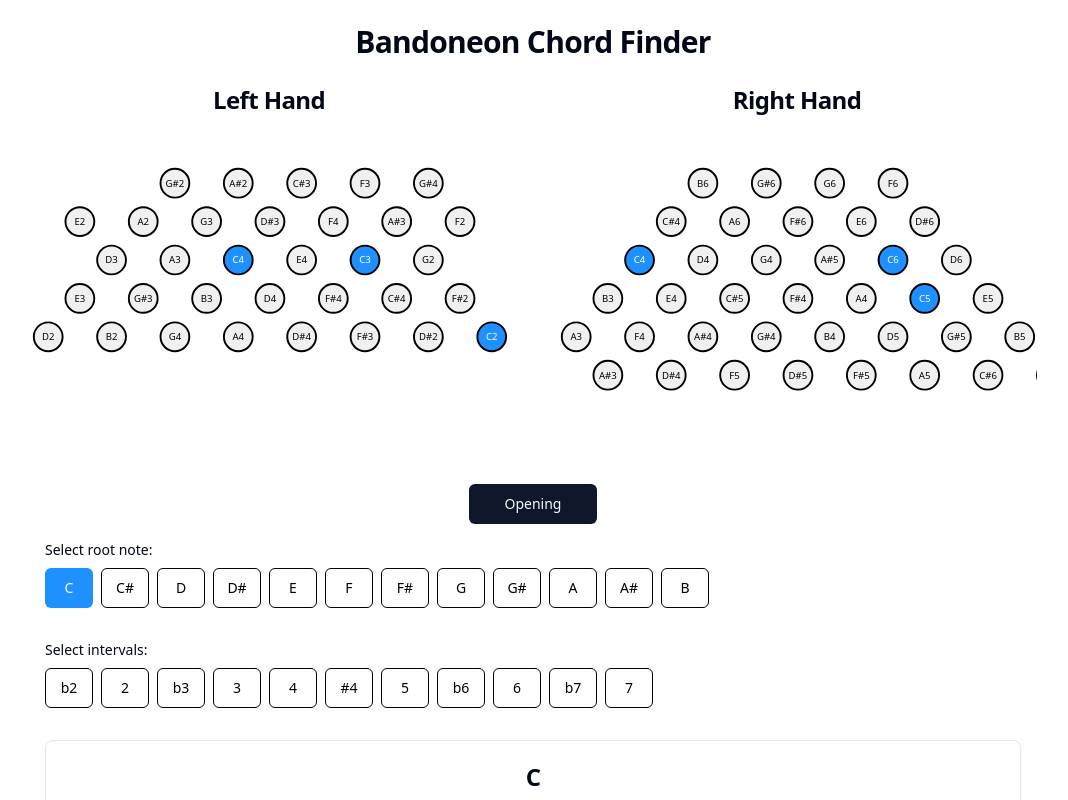
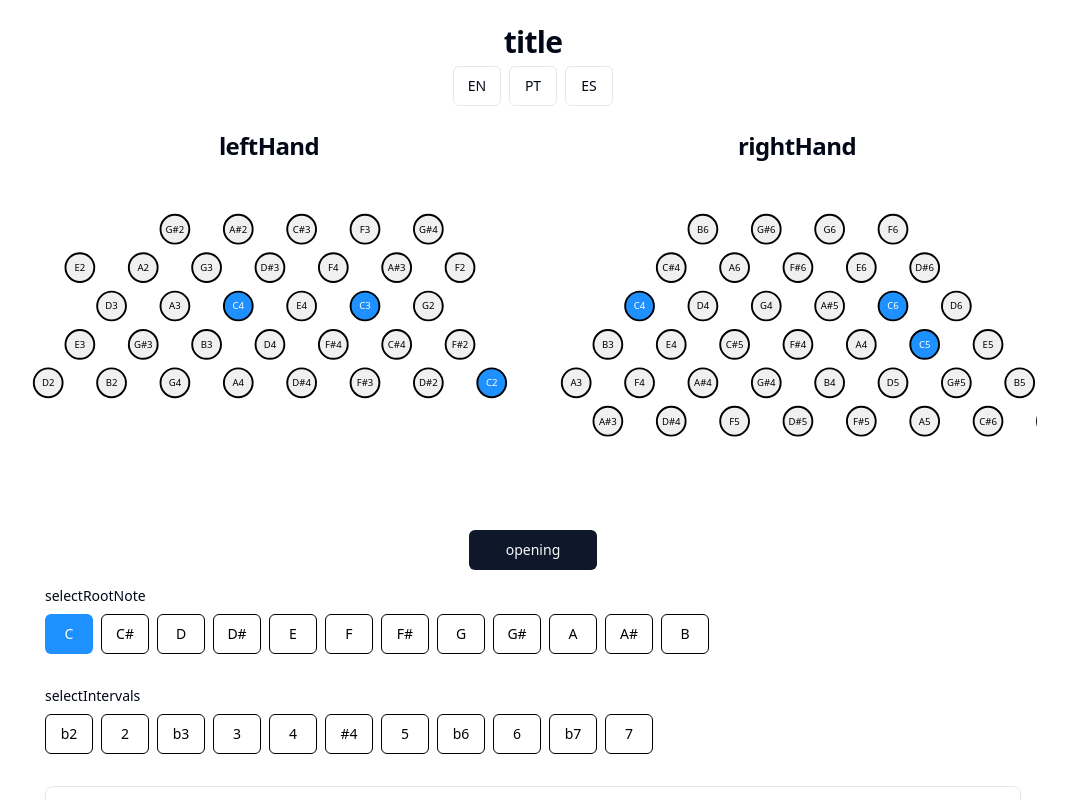
Before and after one commit to JoaoCarabetta/harmonix, a React (Vite) app: page / in a window 1280 px wide. Shown: the top 800 px of the page, without its empty margins (107-1175 px from the left). Built offline with nearby package versions, Linux system fonts and the light colour scheme; no server answers.

Commit message:
implement languages

```diff
--- a/package.json
+++ b/package.json
@@ -15,9 +15,13 @@
     "@radix-ui/react-switch": "^1.1.0",
     "class-variance-authority": "^0.7.0",
     "clsx": "^2.1.1",
+    "i18next": "^23.14.0",
+    "i18next-browser-languagedetector": "^8.0.0",
+    "i18next-http-backend": "^2.6.1",
     "lucide-react": "^0.436.0",
     "react": "^18.3.1",
     "react-dom": "^18.3.1",
+    "react-i18next": "^15.0.1",
     "tailwind-merge": "^2.5.2",
     "tailwindcss-animate": "^1.0.7"
   },
--- /dev/null
+++ b/public/locales/en/translation.json
@@ -0,0 +1,10 @@
+{
+    "title": "Bandoneon Chord Finder",
+    "selectRootNote": "Select root note:",
+    "selectIntervals": "Select intervals:",
+    "leftHand": "Left Hand",
+    "rightHand": "Right Hand",
+    "opening": "Opening",
+    "closing": "Closing",
+    "footer": "Created with ♥ by João Carabetta | \"Music is the universal language of mankind\" - Henry Wadsworth Longfellow"
+  }
--- a/src/App.tsx
+++ b/src/App.tsx
@@ -1,6 +1,7 @@
 'use client'
 
-import React from 'react'
+import React, { useEffect, useState } from 'react'
+import { useTranslation } from 'react-i18next';
 import { Card, CardContent, CardHeader, CardTitle } from "./components/ui/card"
 import { Button } from "./components/ui/button"
 import { ChordDisplay } from './components/ChordDisplay'
@@ -10,6 +11,8 @@ import { bandoneonNotes, noteNames, intervalColors } from './constants'
 import { Note, Interval } from './types'
 
 export default function App() {
+  const { t, i18n } = useTranslation();
+  const [currentLanguage, setCurrentLanguage] = useState(i18n.language);
   const {
     selectedNote,
     setSelectedNote,
@@ -30,22 +33,48 @@ export default function App() {
     'b2', '2', 'b3', '3', '4', '#4', '5', 'b6', '6', 'b7', '7'
   ]
 
+  const changeLanguage = (lng: string) => {
+    console.log('Changing language to:', lng);
+    i18n.changeLanguage(lng).then(() => {
+      console.log('Language changed successfully to:', i18n.language);
+      setCurrentLanguage(lng); // This will force a re-render
+    }).catch((error) => {
+      console.error('Error changing language:', error);
+    });
+  };
+
+  useEffect(() => {
+    console.log('Current language:', currentLanguage);
+  }, [currentLanguage]);
+
   return (
     <Card className="w-full max-w-5xl mx-auto border-none shadow-none">
       <CardHeader>
-        <CardTitle className="text-center text-3xl font-bold">Bandoneon Chord Finder</CardTitle>
+        <CardTitle className="text-center text-3xl font-bold">{t('title')}</CardTitle>
+        <div className="flex justify-center space-x-2 mt-4">
+          {['en', 'pt', 'es'].map((lang) => (
+            <Button
+              key={lang}
+              variant={currentLanguage === lang ? "default" : "outline"}
+              onClick={() => changeLanguage(lang)}
+              className="w-12"
+            >
+              {lang.toUpperCase()}
+            </Button>
+          ))}
+        </div>
       </CardHeader>
       {/* Bandoneon Hands */}
       <div className="grid grid-cols-1 md:grid-cols-2 gap-8 h-[400px]">
         <BandoneonHand
-          title="Left Hand"
+          title={t('leftHand')}
           notes={leftHandNotes}
           activeNotes={leftHandChordNotes}
           isRightHand={false}
           noteToIntervalMap={noteToIntervalMap}
         />
         <BandoneonHand
-          title="Right Hand"
+          title={t('rightHand')}
           notes={rightHandNotes}
           activeNotes={rightHandChordNotes}
           isRightHand={true}
@@ -60,14 +89,14 @@ export default function App() {
           onClick={() => setIsOpening(!isOpening)}
           className="w-32"
         >
-          {isOpening ? "Opening" : "Closing"}
+          {isOpening ? t('opening') : t('closing')}
         </Button>
       </div>
 
       <CardContent className="space-y-8">
         {/* Root Note Selection */}
         <div className="space-y-2">
-          <div className="text-sm font-medium mb-2">Select root note:</div>
+          <div className="text-sm font-medium mb-2">{t('selectRootNote')}</div>
           <div className="flex flex-wrap gap-2">
             {Object.values(Note).filter(note => typeof note === 'number').map((note) => (
               <Button
@@ -89,7 +118,7 @@ export default function App() {
 
         {/* Interval Selection */}
         <div className="space-y-2">
-          <div className="text-sm font-medium mb-2">Select intervals:</div>
+          <div className="text-sm font-medium mb-2">{t('selectIntervals')}</div>
           <div className="flex flex-wrap gap-2">
             {intervals.map((interval) => (
               <Button
@@ -116,7 +145,7 @@ export default function App() {
 
         {/* Footer */}
         <div className="text-center text-sm text-gray-500 mt-8 flex items-center justify-center space-x-2">
-          <span>Created with ♥ by João Carabetta | "Music is the universal language of mankind" - Henry Wadsworth Longfellow | </span>
+          <span>{t('footer')}</span>
           <a href="https://github.com/JoaoCarabetta/bandoneon-chord" target="_blank" rel="noopener noreferrer">
             {/* Add GitHub logo here if needed */}
           </a>
--- /dev/null
+++ b/src/i18n.ts
@@ -0,0 +1,24 @@
+import i18n from 'i18next';
+import { initReactI18next } from 'react-i18next';
+import LanguageDetector from 'i18next-browser-languagedetector';
+import Backend from 'i18next-http-backend';
+
+i18n
+  .use(Backend)
+  .use(LanguageDetector)
+  .use(initReactI18next)
+  .init({
+    fallbackLng: 'en',
+    debug: true,
+    interpolation: {
+      escapeValue: false,
+    },
+    backend: {
+      loadPath: 'public/locales/{{lng}}/translation.json',
+    },
+    react: {
+      useSuspense: false
+    }
+  });
+
+export default i18n;
--- a/src/main.tsx
+++ b/src/main.tsx
@@ -2,6 +2,7 @@ import React from 'react'
 import ReactDOM from 'react-dom/client'
 import App from './App'
 import './index.css'
+import './i18n'
 
 ReactDOM.createRoot(document.getElementById('root')!).render(
   <React.StrictMode>
--- a/vite.config.ts
+++ b/vite.config.ts
@@ -5,4 +5,9 @@ import react from '@vitejs/plugin-react'
 export default defineConfig({
   plugins: [react()],
   base: '/bandoneon-chord/',
+  server: {
+    fs: {
+      allow: ['..']
+    }
+  }
 })
```
Also changed, not shown: public/locales/es/translation.json (added, +10 -0 lines), public/locales/pt/translation.json (added, +10 -0 lines), 1 other file (tests, documents, lock files or other folders).
